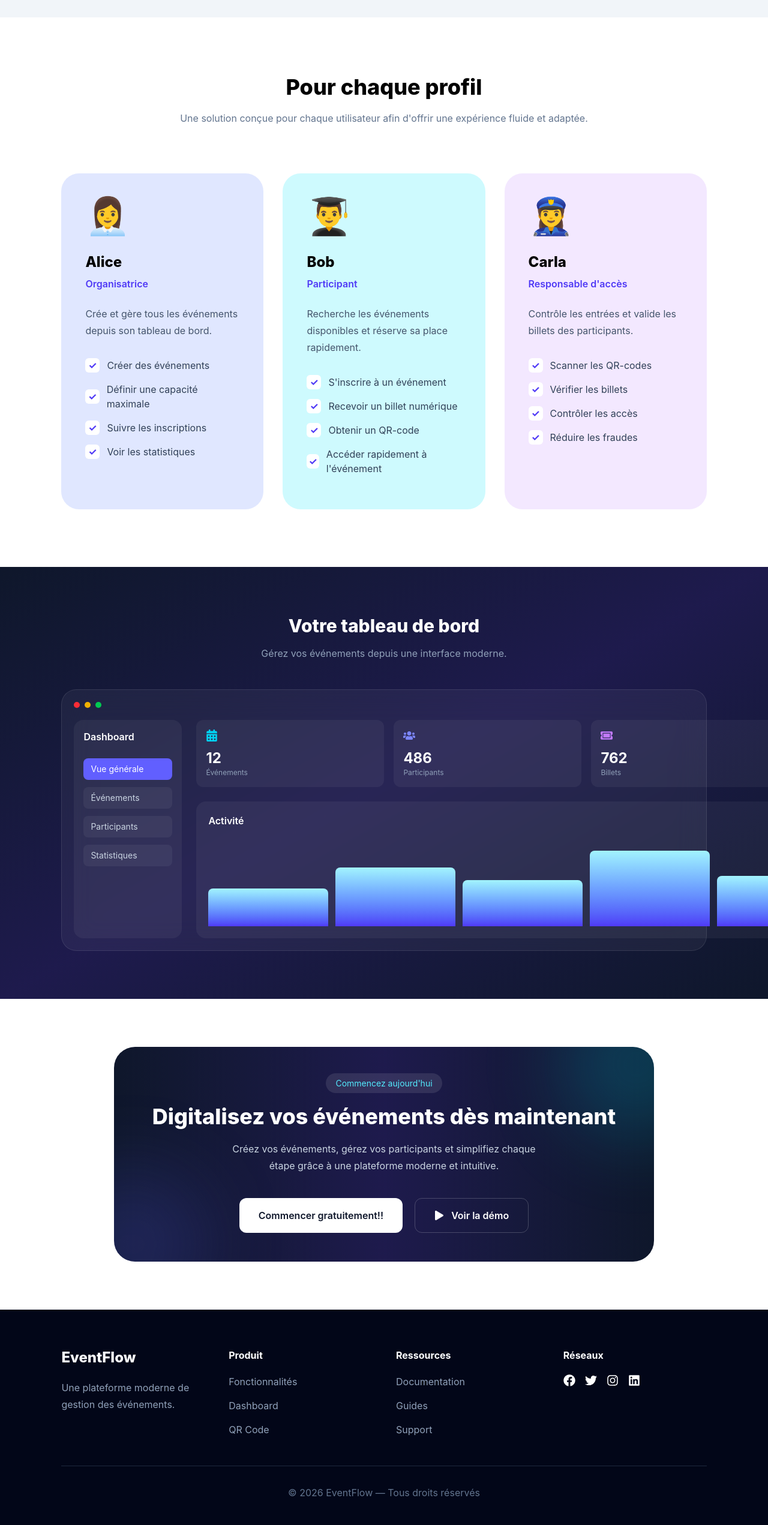
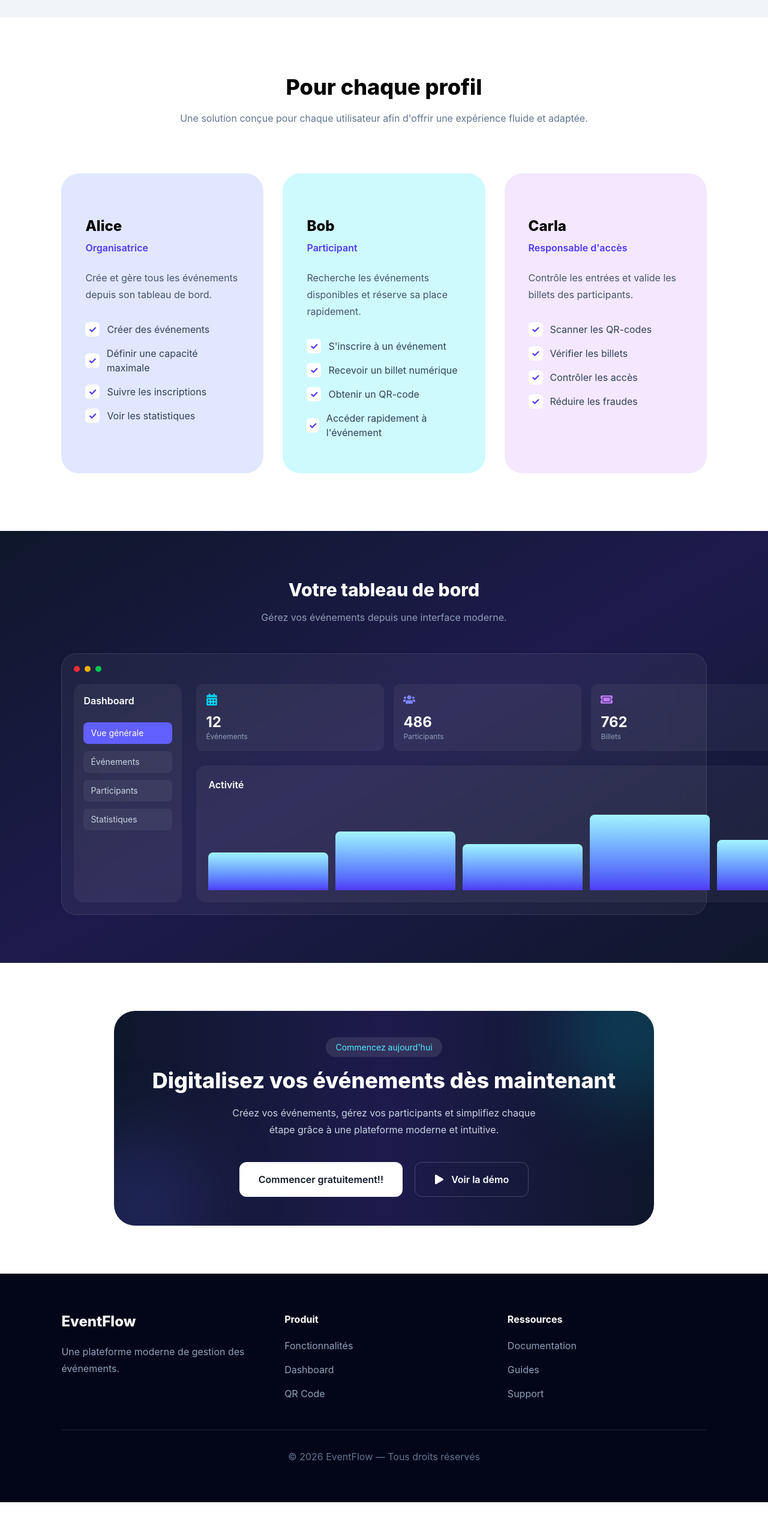
Before and after one commit to Jacky12939/event-management-app, a React (Vite) app in the folder frontend/: page / in a window 1280 px wide. Shown: the part 2475-5017 px from the top of the page at 60% size. After the commit the page ends 4979 px from the top, so only its background shows below. Built offline with nearby package versions, Linux system fonts and the light colour scheme.

Commit message:
authentification

```diff
--- a/frontend/src/Components/LandingPage/ Personas.tsx
+++ b/frontend/src/Components/LandingPage/ Personas.tsx
@@ -3,7 +3,7 @@
 const personas=[
 
   {
-    emoji:"👩‍💼",
+
     name:"Alice",
     role:"Organisatrice",
     description:"Crée et gère tous les événements depuis son tableau de bord.",
@@ -19,7 +19,7 @@
   },
 
   {
-    emoji:"👨‍🎓",
+
     name:"Bob",
     role:"Participant",
     description:"Recherche les événements disponibles et réserve sa place rapidement.",
@@ -35,7 +35,7 @@
   },
 
   {
-    emoji:"👮‍♀️",
+
     name:"Carla",
     role:"Responsable d'accès",
     description:"Contrôle les entrées et valide les billets des participants.",
--- a/frontend/src/Components/LandingPage/Footer.tsx
+++ b/frontend/src/Components/LandingPage/Footer.tsx
@@ -12,7 +12,7 @@
 
     <footer className="bg-slate-950 px-[8%] py-16">
 
-      <div className="grid grid-cols-1 lg:grid-cols-4 gap-10">
+      <div className="grid grid-cols-1 lg:grid-cols-3 gap-10">
 
         <div>
 
@@ -94,27 +94,6 @@
 
         </div>
 
-        <div>
-
-          <h3 className="text-white font-bold mb-5">
-
-            Réseaux
-
-          </h3>
-
-          <div className="flex gap-4 text-white text-xl">
-
-            <FaFacebook/>
-
-            <FaTwitter/>
-
-            <FaInstagram/>
-
-            <FaLinkedin/>
-
-          </div>
-
-        </div>
 
       </div>
 
```
